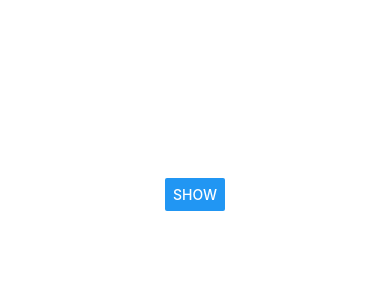
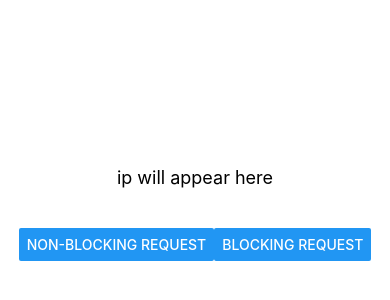
Before and after one commit to lil3le/JoVision-react-native-tasks-, a React Native app in the folder rcpj/: screen / in a window 390 px wide. Shown: the part 208-508 px from the top of the page. Built offline with nearby package versions, Linux system fonts and the light colour scheme.

Commit message:
Update App.js

```diff
--- a/rcpj/App.js
+++ b/rcpj/App.js
@@ -9,6 +9,9 @@ import Task20 from './Tasks/task20';
 import Task21 from './Tasks/task21';
 import Task22 from './Tasks/task22';
 import Task23 from './Tasks/task23';
+import Task24 from './Tasks/task24';
+import Task25 from './Tasks/task25';
+import Task26 from './Tasks/task26';
 export default function App() {
   return (
     <View style={styles.container}>
@@ -17,8 +20,12 @@ export default function App() {
       <Task18 />
       <Task19 />
       <Task20 />
-      <Task21 />*/}
+      <Task21 />
       <Task22 />
+      <Task23 />
+      <Task24 />
+      <Task25 />*/}
+      <Task26 />
 
 
     </View>
```
